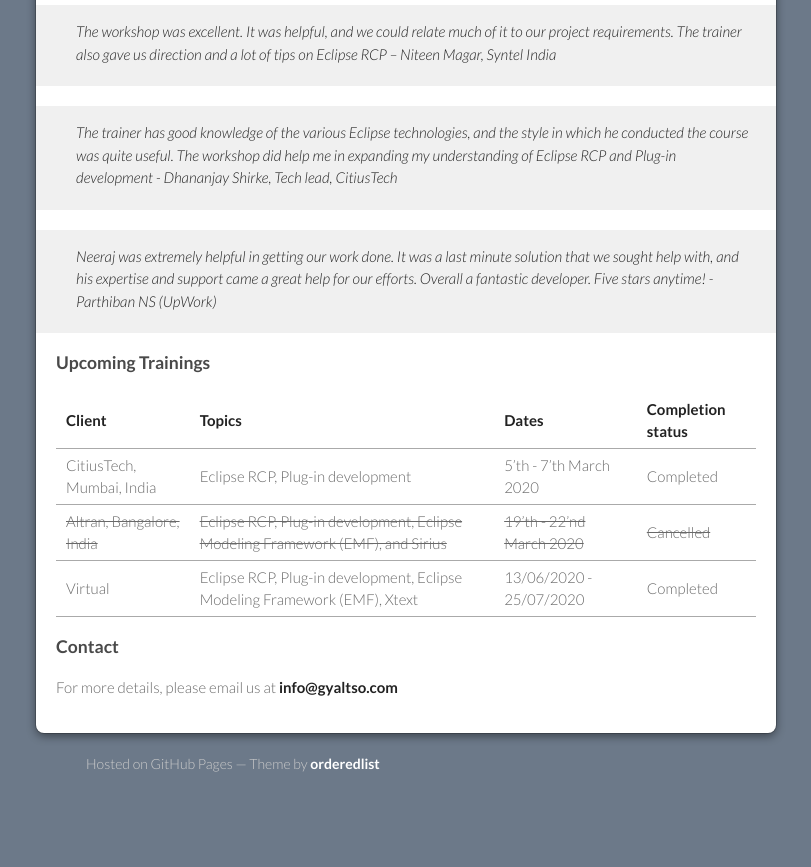
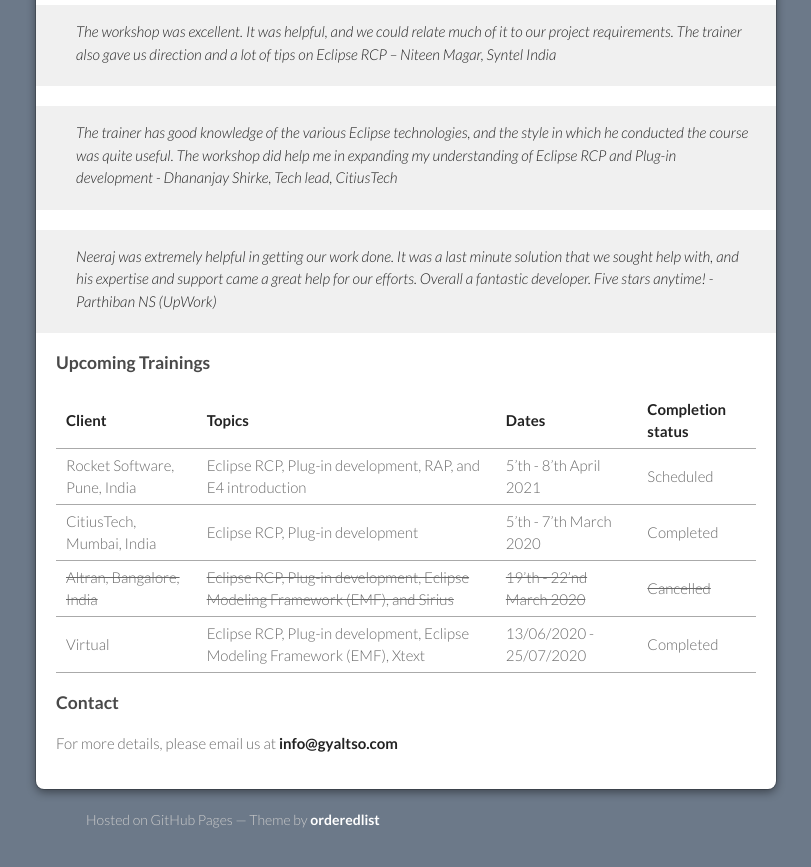
Before and after one commit to gyaltso/gyaltso.github.com, a Jekyll site: the page built from index.md, in a window 1280 px wide and 900 px high, scrolled down 1204 px. Shown: the top 867 px of the window, without its empty margins (234-1045 px from the left). Built offline with Jekyll 4.4.1, drawn with Linux system fonts in a browser that asks for light colours; our own code applies the rules of GitHub Pages for plain Markdown files; before the commit the page ends 2048 px from its top, so only the background shows below that.

Commit message:
Added upcomign training

```diff
--- a/index.md
+++ b/index.md
@@ -42,6 +42,7 @@ Virtual training - IBM, AVIN Systems, Sapient, Majesco – Mastek, Aricent, Anci
 
 | Client                       | Topics                                                                             | Dates                        | Completion status |
 | :--------------------------- | :--------------------------------------------------------------------------------- | :--------------------------- | :---------------- |
+| Rocket Software, Pune, India | Eclipse RCP, Plug-in development, RAP, and E4 introduction                         | 5'th - 8'th April 2021       | Scheduled         |
 | CitiusTech, Mumbai, India    | Eclipse RCP, Plug-in development                                                   | 5'th - 7'th March 2020       | Completed         |
 | ~~Altran, Bangalore, India~~ | ~~Eclipse RCP, Plug-in development, Eclipse Modeling Framework (EMF), and Sirius~~ | ~~19'th - 22'nd March 2020~~ | ~~Cancelled~~     |
 | Virtual                      | Eclipse RCP, Plug-in development, Eclipse Modeling Framework (EMF), Xtext          | 13/06/2020 - 25/07/2020      | Completed         |
```
